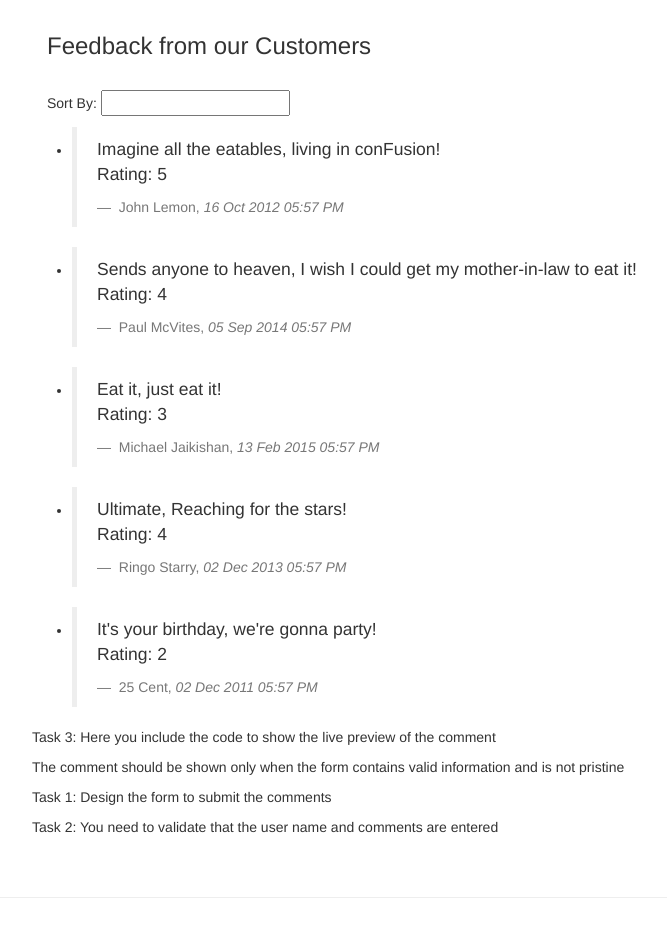
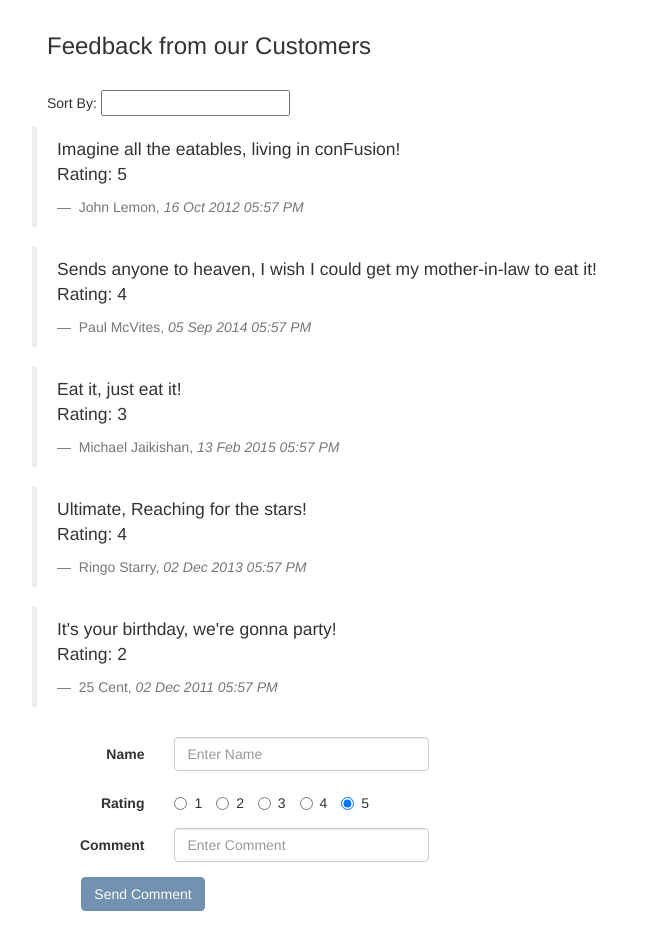
Before and after one commit to rupalmajmudar2/coursera_angular_js, a website: page app/dishdetail.html in a window 1280 px wide. Shown: the part 227-1176 px from the top of the page, without its empty margins (148-815 px from the left). Before the commit the page ends 1125 px from the top, so only its background shows below. Drawn offline with Linux system fonts and the light colour scheme.

Commit message:
almost there

```diff
--- a/app/dishdetail.html
+++ b/app/dishdetail.html
@@ -54,8 +54,8 @@
 				<div class="panel-heading">
 					 Sort By: <input type="text" ng-model="commentSortBy" /><br />
 				</div>
-				            	<div>
-            		<ul>
+
+            		<ul class="list-unstyled">
 	            		<li ng-repeat="nextComment in dish.comments | orderBy:commentSortBy"> <!-- 'author' works -->
 	                			<blockquote>
 									<p>{{nextComment.comment}}<br>Rating: {{nextComment.rating}}</p>
@@ -65,18 +65,87 @@
 								</blockquote>
 						</li>
 					</ul>
-				</div>
+
             </div>
             <div class="col-xs-9 col-xs-offset-1" ng-controller="DishCommentController">
                     <ul class="list-unstyled">
-						<p>Task 3: Here you include the code to show the live preview of the comment</p>
-						<p>The comment should be shown only when the form contains valid
-						information and is not pristine</p>
+						<li ng-show= "( (!commentForm.$pristine)  ) && (commentForm.$valid)"> <!--Cool!!--><!-- ng-repeat="nextComment in dish.comments | orderBy:commentSortBy"> just the newcomment, no repeat required  -->
+	                			<blockquote>
+									<p>{{newcomment.newcommenttext}}<br>Rating: {{newcomment.newcommentrating}}</p>
+									<footer>
+										{{newcomment.newcommentauthor}}, <cite>{{newcomment.newcommentdate | date:'dd MMM yyyy hh:mm a'}}</cite>
+									</footer>
+								</blockquote>
+						</li>
                     </ul>
                 <form class="form-horizontal" name="commentForm"
                 		ng-submit="submitComment()" novalidate>
-					<p>Task 1: Design the form to submit the comments</p>
-					<p>Task 2: You need to validate that the user name and comments are entered</p>
+
+					<div class="form-group"
+                    		ng-class="{ 'has-error' : commentForm.name.$error.required && !commentForm.name.$pristine }">
+                        <label for="name" class="col-sm-2 control-label">Name</label>
+						<div class="col-sm-4">
+                        	<input type="text" class="form-control" id="name" name="name" placeholder="Enter Name"
+                    	    	ng-model="newcomment.newcommentauthor" required>
+								<span ng-show="commentForm.name.$error.required && !commentForm.name.$pristine"
+									class="help-block">Your Name is required.</span>
+                        </div>
+                    </div>
+
+					<div class="form-group"
+                    		ng-class="{ 'has-error' : commentForm.rating.$error.required && !commentForm.rating.$pristine }">
+                        <label for="rating" class="col-sm-2 control-label">Rating</label>
+						<div class="col-sm-4">
+                        	<!-- <input type="text" class="form-control" id="rating" name="rating" placeholder="Enter Rating"
+                    	    	ng-model="newcomment.newcommentrating" required>
+								<span ng-show="commentForm.rating.$error.required && !commentForm.rating.$pristine"
+									class="help-block">Your Rating is required.</span> --> <!--  Rating is radio-btns, default=5 so not 'required' -->
+								 <!-- <div ng-model="newcomment.newcommentrating">  doesnt work here :(  -->
+								<label class="radio-inline">
+								  <input type="radio" name="inlineRadioOptions" id="inlineRadio1" value="1" ng-model="newcomment.newcommentrating"> 1
+								</label>
+								<label class="radio-inline">
+								  <input type="radio" name="inlineRadioOptions" id="inlineRadio2" value="2" ng-model="newcomment.newcommentrating"> 2
+								</label>
+								<label class="radio-inline">
+								  <input type="radio" name="inlineRadioOptions" id="inlineRadio3" value="3" ng-model="newcomment.newcommentrating"> 3
+								</label>
+								<label class="radio-inline">
+								  <input type="radio" name="inlineRadioOptions" id="inlineRadio4" value="4" ng-model="newcomment.newcommentrating"> 4
+								</label>
+								<label class="radio-inline">
+								  <input type="radio" name="inlineRadioOptions" id="inlineRadio5" value="5" ng-model="newcomment.newcommentrating"> 5
+								</label>
+								<!-- </div>			  -->
+                        </div>
+                    </div>
+
+					<div class="form-group"
+                    		ng-class="{ 'has-error' : commentForm.comment.$error.required && !commentForm.comment.$pristine }">
+                        <label for="comment" class="col-sm-2 control-label">Comment</label>
+						<div class="col-sm-4">
+                        	<input type="text" class="form-control" id="comment" name="comment" placeholder="Enter Comment"
+                    	    	ng-model="newcomment.newcommenttext" required>
+								<span ng-show="commentForm.comment.$error.required && !commentForm.comment.$pristine"
+									class="help-block">Your Comment is required.</span>
+                        </div>
+                    </div>
+
+                                      <div class="col-xs-12 col-sm-3">
+
+                                                          <div class="form-group">
+                        <div class="col-sm-offset-2 col-sm-10">
+                            <button type="submit" class="btn btn-primary" ng-disabled="commentForm.$invalid">Send Comment</button>
+                        </div>
+                    </div>
+
+                    <!-- Not reqd since we're showing the editing in the formgroup as the last comment above
+	              <h3>Your Current Comment:</h3>
+	              <p>By: {{newcomment.newcommentauthor}}
+	              <p>Rating: {{newcomment.newcommentrating}}
+	              <p>Text: {{newcomment.newcommenttext}} -->
+            </div>
+
                 </form>
             </div>
         </div>
--- a/app/scripts/app.js
+++ b/app/scripts/app.js
@@ -155,18 +155,24 @@ angular.module('confusionApp', [])
         .controller('DishCommentController', ['$scope', function($scope) {
 
             //Step 1: Create a JavaScript object to hold the comment from the form
+        	$scope.newcomment = {newcommenttext:"", newcommentrating:5, newcommentauthor:"", newcommentdate:""};
 
             $scope.submitComment = function () {
 
                 //Step 2: This is how you record the date
                 //"The date property of your JavaScript object holding the comment" = new Date().toISOString();
-
+            	$scope.newcomment.newcommentdate= new Date().toISOString();
+                //alert("Comment submitted " + JSON.stringify($scope.newcomment));
                 // Step 3: Push your comment into the dish's comment array
-                $scope.dish.comments.push("Your JavaScript Object holding the comment");
+                $scope.dish.comments.push($scope.newcomment); //"Your JavaScript Object holding the comment");
+                alert("All Comments  " + JSON.stringify($scope.dish.comments));
+                //Ajax call happens here to save to backend
 
                 //Step 4: reset your form to pristine
+                $scope.commentForm.$setPristine();
 
                 //Step 5: reset your JavaScript object that holds your comment
+                $scope.newcomment = {newcommenttext:"", newcommentrating:5, newcommentauthor:"", newcommentdate:""};
             }
         }])
 
```
